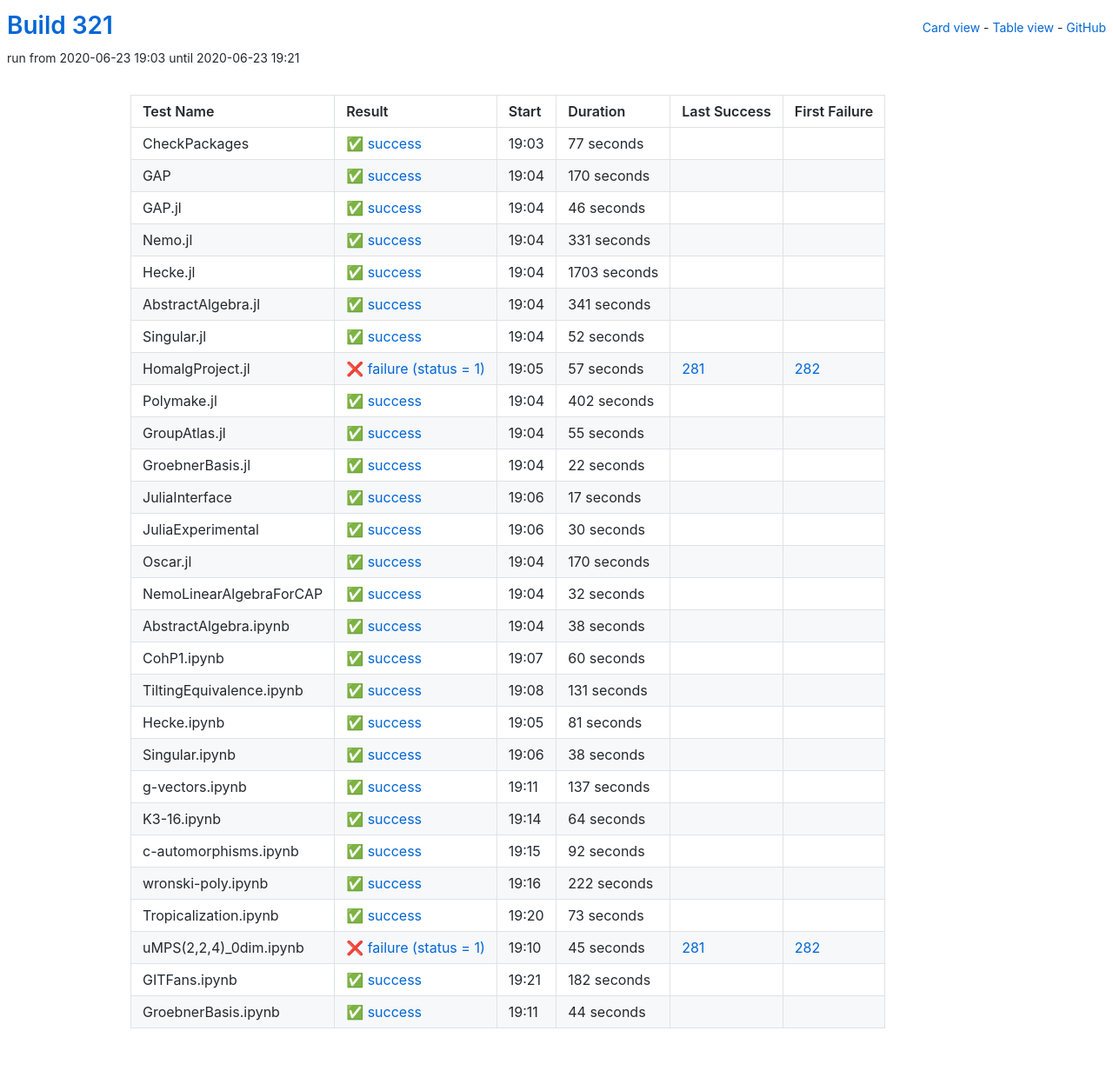
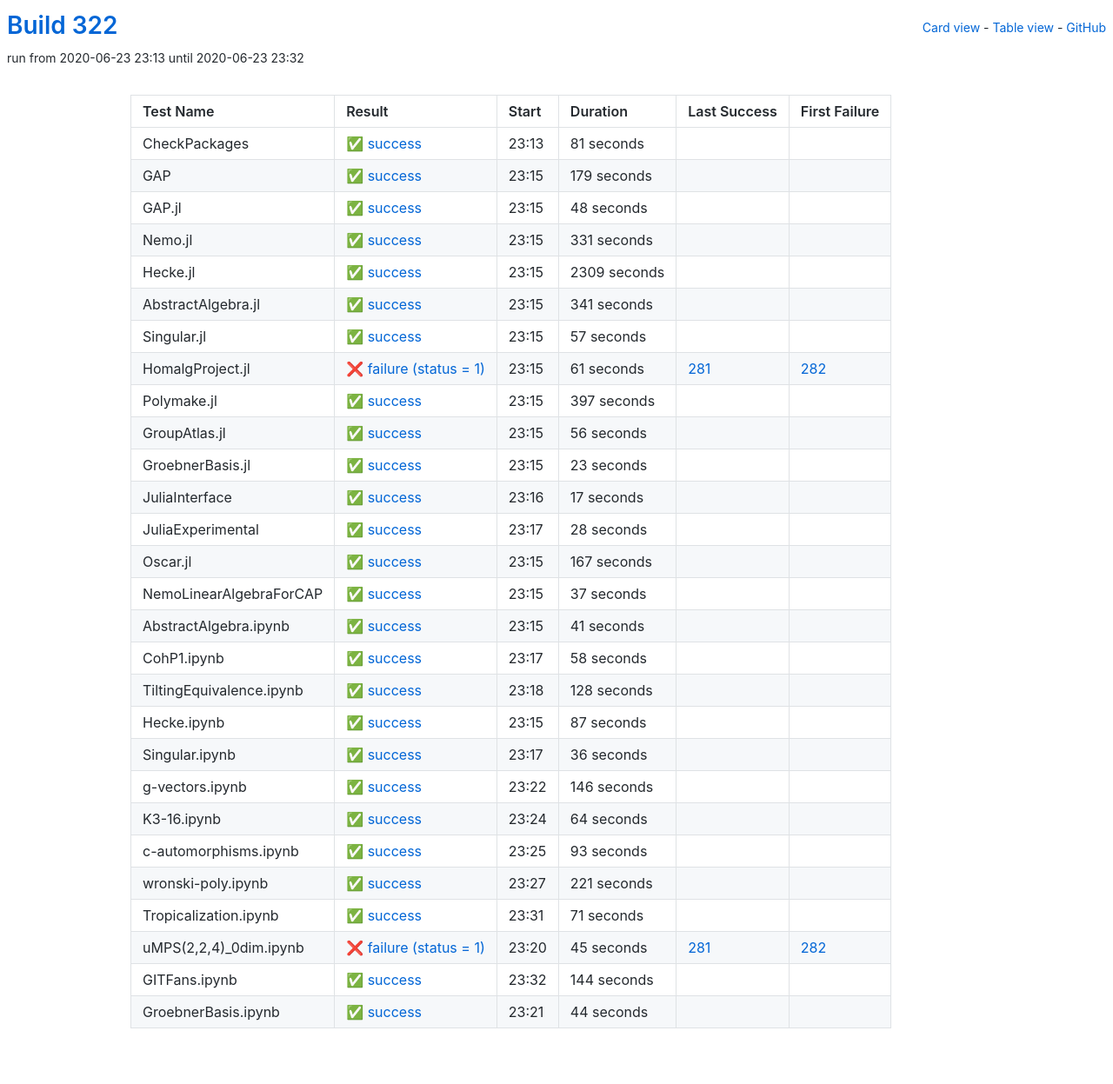
Before and after one commit to oscar-system/oscar-ci-status-stable, a Jekyll site: the page built from table.html, in a window 1280 px wide. Shown: the whole page at 87% size. Built offline with Jekyll 4.4.1, drawn with Linux system fonts in a browser that asks for light colours.

Commit message:
Build #322

```diff
--- a/_data/ci.yml
+++ b/_data/ci.yml
@@ -1,6 +1,6 @@
 ---
-build: 321
-build_url: https://oscarci.mathematik.uni-kl.de/job/oscar-stable/321/
+build: 322
+build_url: https://oscarci.mathematik.uni-kl.de/job/oscar-stable/322/
 job: oscar-stable
 organization: oscar-system
 repo: oscar-ci-status-stable
@@ -8,44 +8,44 @@ repourl: https://github.com/oscar-system/oscar-ci-status-stable
 tests:
 - name: CheckPackages
   id: checkpackages
-  log: https://oscarci.mathematik.uni-kl.de/job/oscar-stable/321/artifact/logs/build-321/CheckPackages.log
-  start: 2020-06-23 19:03
+  log: https://oscarci.mathematik.uni-kl.de/job/oscar-stable/322/artifact/logs/build-322/CheckPackages.log
+  start: 2020-06-23 23:13
   success: true
   exitcode: 0
   status: success
-  duration: 77
+  duration: 81
   last_success: false
   last_success_url:
   first_failure: false
   first_failure_url:
 - name: GAP
   id: gap
-  log: https://oscarci.mathematik.uni-kl.de/job/oscar-stable/321/artifact/logs/build-321/GAP.log
-  start: 2020-06-23 19:04
+  log: https://oscarci.mathematik.uni-kl.de/job/oscar-stable/322/artifact/logs/build-322/GAP.log
+  start: 2020-06-23 23:15
   success: true
   exitcode: 0
   status: success
-  duration: 170
+  duration: 179
   last_success: false
   last_success_url:
   first_failure: false
   first_failure_url:
 - name: GAP.jl
   id: gap-jl
-  log: https://oscarci.mathematik.uni-kl.de/job/oscar-stable/321/artifact/logs/build-321/GAP.jl.log
-  start: 2020-06-23 19:04
+  log: https://oscarci.mathematik.uni-kl.de/job/oscar-stable/322/artifact/logs/build-322/GAP.jl.log
+  start: 2020-06-23 23:15
   success: true
   exitcode: 0
   status: success
-  duration: 46
+  duration: 48
   last_success: false
   last_success_url:
   first_failure: false
   first_failure_url:
 - name: Nemo.jl
   id: nemo-jl
-  log: https://oscarci.mathematik.uni-kl.de/job/oscar-stable/321/artifact/logs/build-321/Nemo.jl.log
-  start: 2020-06-23 19:04
+  log: https://oscarci.mathematik.uni-kl.de/job/oscar-stable/322/artifact/logs/build-322/Nemo.jl.log
+  start: 2020-06-23 23:15
   success: true
   exitcode: 0
   status: success
@@ -56,20 +56,20 @@ tests:
   first_failure_url:
 - name: Hecke.jl
   id: hecke-jl
-  log: https://oscarci.mathematik.uni-kl.de/job/oscar-stable/321/artifact/logs/build-321/Hecke.jl.log
-  start: 2020-06-23 19:04
+  log: https://oscarci.mathematik.uni-kl.de/job/oscar-stable/322/artifact/logs/build-322/Hecke.jl.log
+  start: 2020-06-23 23:15
   success: true
   exitcode: 0
   status: success
-  duration: 1703
+  duration: 2309
   last_success: false
   last_success_url:
   first_failure: false
   first_failure_url:
 - name: AbstractAlgebra.jl
   id: abstractalgebra-jl
-  log: https://oscarci.mathematik.uni-kl.de/job/oscar-stable/321/artifact/logs/build-321/AbstractAlgebra.jl.log
-  start: 2020-06-23 19:04
+  log: https://oscarci.mathematik.uni-kl.de/job/oscar-stable/322/artifact/logs/build-322/AbstractAlgebra.jl.log
+  start: 2020-06-23 23:15
   success: true
   exitcode: 0
   status: success
@@ -80,68 +80,68 @@ tests:
   first_failure_url:
 - name: Singular.jl
   id: singular-jl
-  log: https://oscarci.mathematik.uni-kl.de/job/oscar-stable/321/artifact/logs/build-321/Singular.jl.log
-  start: 2020-06-23 19:04
+  log: https://oscarci.mathematik.uni-kl.de/job/oscar-stable/322/artifact/logs/build-322/Singular.jl.log
+  start: 2020-06-23 23:15
   success: true
   exitcode: 0
   status: success
-  duration: 52
+  duration: 57
   last_success: false
   last_success_url:
   first_failure: false
   first_failure_url:
 - name: HomalgProject.jl
   id: homalgproject-jl
-  log: https://oscarci.mathematik.uni-kl.de/job/oscar-stable/321/artifact/logs/build-321/HomalgProject.jl.log
-  start: 2020-06-23 19:05
+  log: https://oscarci.mathematik.uni-kl.de/job/oscar-stable/322/artifact/logs/build-322/HomalgProject.jl.log
+  start: 2020-06-23 23:15
   success: false
   exitcode: 1
   status: failure
-  duration: 57
+  duration: 61
   last_success: 281
   last_success_url: https://oscarci.mathematik.uni-kl.de/job/oscar-stable/281/
   first_failure: 282
   first_failure_url: https://oscarci.mathematik.uni-kl.de/job/oscar-stable/282/
 - name: Polymake.jl
   id: polymake-jl
-  log: https://oscarci.mathematik.uni-kl.de/job/oscar-stable/321/artifact/logs/build-321/Polymake.jl.log
-  start: 2020-06-23 19:04
+  log: https://oscarci.mathematik.uni-kl.de/job/oscar-stable/322/artifact/logs/build-322/Polymake.jl.log
+  start: 2020-06-23 23:15
   success: true
   exitcode: 0
   status: success
-  duration: 402
+  duration: 397
   last_success: false
   last_success_url:
   first_failure: false
   first_failure_url:
 - name: GroupAtlas.jl
   id: groupatlas-jl
-  log: https://oscarci.mathematik.uni-kl.de/job/oscar-stable/321/artifact/logs/build-321/GroupAtlas.jl.log
-  start: 2020-06-23 19:04
+  log: https://oscarci.mathematik.uni-kl.de/job/oscar-stable/322/artifact/logs/build-322/GroupAtlas.jl.log
+  start: 2020-06-23 23:15
   success: true
   exitcode: 0
   status: success
-  duration: 55
+  duration: 56
   last_success: false
   last_success_url:
   first_failure: false
   first_failure_url:
 - name: GroebnerBasis.jl
   id: groebnerbasis-jl
-  log: https://oscarci.mathematik.uni-kl.de/job/oscar-stable/321/artifact/logs/build-321/GroebnerBasis.jl.log
-  start: 2020-06-23 19:04
+  log: https://oscarci.mathematik.uni-kl.de/job/oscar-stable/322/artifact/logs/build-322/GroebnerBasis.jl.log
+  start: 2020-06-23 23:15
   success: true
   exitcode: 0
   status: success
-  duration: 22
+  duration: 23
   last_success: false
   last_success_url:
   first_failure: false
   first_failure_url:
 - name: JuliaInterface
   id: juliainterface
-  log: https://oscarci.mathematik.uni-kl.de/job/oscar-stable/321/artifact/logs/build-321/JuliaInterface.log
-  start: 2020-06-23 19:06
+  log: https://oscarci.mathematik.uni-kl.de/job/oscar-stable/322/artifact/logs/build-322/JuliaInterface.log
+  start: 2020-06-23 23:16
   success: true
   exitcode: 0
   status: success
@@ -152,116 +152,116 @@ tests:
   first_failure_url:
 - name: JuliaExperimental
   id: juliaexperimental
-  log: https://oscarci.mathematik.uni-kl.de/job/oscar-stable/321/artifact/logs/build-321/JuliaExperimental.log
-  start: 2020-06-23 19:06
+  log: https://oscarci.mathematik.uni-kl.de/job/oscar-stable/322/artifact/logs/build-322/JuliaExperimental.log
+  start: 2020-06-23 23:17
   success: true
   exitcode: 0
   status: success
-  duration: 30
+  duration: 28
   last_success: false
   last_success_url:
   first_failure: false
   first_failure_url:
 - name: Oscar.jl
   id: oscar-jl
-  log: https://oscarci.mathematik.uni-kl.de/job/oscar-stable/321/artifact/logs/build-321/Oscar.jl.log
-  start: 2020-06-23 19:04
+  log: https://oscarci.mathematik.uni-kl.de/job/oscar-stable/322/artifact/logs/build-322/Oscar.jl.log
+  start: 2020-06-23 23:15
   success: true
   exitcode: 0
   status: success
-  duration: 170
+  duration: 167
   last_success: false
   last_success_url:
   first_failure: false
   first_failure_url:
 - name: NemoLinearAlgebraForCAP
   id: nemolinearalgebraforcap
-  log: https://oscarci.mathematik.uni-kl.de/job/oscar-stable/321/artifact/logs/build-321/NemoLinearAlgebraForCAP.log
-  start: 2020-06-23 19:04
+  log: https://oscarci.mathematik.uni-kl.de/job/oscar-stable/322/artifact/logs/build-322/NemoLinearAlgebraForCAP.log
+  start: 2020-06-23 23:15
   success: true
   exitcode: 0
   status: success
-  duration: 32
+  duration: 37
   last_success: false
   last_success_url:
   first_failure: false
   first_failure_url:
 - name: AbstractAlgebra.ipynb
   id: abstractalgebra-ipynb
-  log: https://oscarci.mathematik.uni-kl.de/job/oscar-stable/321/artifact/logs/build-321/AbstractAlgebra.ipynb.log
-  start: 2020-06-23 19:04
+  log: https://oscarci.mathematik.uni-kl.de/job/oscar-stable/322/artifact/logs/build-322/AbstractAlgebra.ipynb.log
+  start: 2020-06-23 23:15
   success: true
   exitcode: 0
   status: success
-  duration: 38
+  duration: 41
   last_success: false
   last_success_url:
   first_failure: false
   first_failure_url:
 - name: CohP1.ipynb
   id: cohp1-ipynb
-  log: https://oscarci.mathematik.uni-kl.de/job/oscar-stable/321/artifact/logs/build-321/CohP1.ipynb.log
-  start: 2020-06-23 19:07
+  log: https://oscarci.mathematik.uni-kl.de/job/oscar-stable/322/artifact/logs/build-322/CohP1.ipynb.log
+  start: 2020-06-23 23:17
   success: true
   exitcode: 0
   status: success
-  duration: 60
+  duration: 58
   last_success: false
   last_success_url:
   first_failure: false
   first_failure_url:
 - name: TiltingEquivalence.ipynb
   id: tiltingequivalence-ipynb
-  log: https://oscarci.mathematik.uni-kl.de/job/oscar-stable/321/artifact/logs/build-321/TiltingEquivalence.ipynb.log
-  start: 2020-06-23 19:08
+  log: https://oscarci.mathematik.uni-kl.de/job/oscar-stable/322/artifact/logs/build-322/TiltingEquivalence.ipynb.log
+  start: 2020-06-23 23:18
   success: true
   exitcode: 0
   status: success
-  duration: 131
+  duration: 128
   last_success: false
   last_success_url:
   first_failure: false
   first_failure_url:
 - name: Hecke.ipynb
   id: hecke-ipynb
-  log: https://oscarci.mathematik.uni-kl.de/job/oscar-stable/321/artifact/logs/build-321/Hecke.ipynb.log
-  start: 2020-06-23 19:05
+  log: https://oscarci.mathematik.uni-kl.de/job/oscar-stable/322/artifact/logs/build-322/Hecke.ipynb.log
+  start: 2020-06-23 23:15
   success: true
   exitcode: 0
   status: success
-  duration: 81
+  duration: 87
   last_success: false
   last_success_url:
   first_failure: false
   first_failure_url:
 - name: Singular.ipynb
   id: singular-ipynb
-  log: https://oscarci.mathematik.uni-kl.de/job/oscar-stable/321/artifact/logs/build-321/Singular.ipynb.log
-  start: 2020-06-23 19:06
+  log: https://oscarci.mathematik.uni-kl.de/job/oscar-stable/322/artifact/logs/build-322/Singular.ipynb.log
+  start: 2020-06-23 23:17
   success: true
   exitcode: 0
   status: success
-  duration: 38
+  duration: 36
   last_success: false
   last_success_url:
   first_failure: false
   first_failure_url:
 - name: g-vectors.ipynb
   id: g-vectors-ipynb
-  log: https://oscarci.mathematik.uni-kl.de/job/oscar-stable/321/artifact/logs/build-321/g-vectors.ipynb.log
-  start: 2020-06-23 19:11
+  log: https://oscarci.mathematik.uni-kl.de/job/oscar-stable/322/artifact/logs/build-322/g-vectors.ipynb.log
+  start: 2020-06-23 23:22
   success: true
   exitcode: 0
   status: success
-  duration: 137
+  duration: 146
   last_success: false
   last_success_url:
   first_failure: false
   first_failure_url:
 - name: K3-16.ipynb
   id: k3-16-ipynb
-  log: https://oscarci.mathematik.uni-kl.de/job/oscar-stable/321/artifact/logs/build-321/K3-16.ipynb.log
-  start: 2020-06-23 19:14
+  log: https://oscarci.mathematik.uni-kl.de/job/oscar-stable/322/artifact/logs/build-322/K3-16.ipynb.log
+  start: 2020-06-23 23:24
   success: true
   exitcode: 0
   status: success
@@ -272,44 +272,44 @@ tests:
   first_failure_url:
 - name: c-automorphisms.ipynb
   id: c-automorphisms-ipynb
-  log: https://oscarci.mathematik.uni-kl.de/job/oscar-stable/321/artifact/logs/build-321/c-automorphisms.ipynb.log
-  start: 2020-06-23 19:15
+  log: https://oscarci.mathematik.uni-kl.de/job/oscar-stable/322/artifact/logs/build-322/c-automorphisms.ipynb.log
+  start: 2020-06-23 23:25
   success: true
   exitcode: 0
   status: success
-  duration: 92
+  duration: 93
   last_success: false
   last_success_url:
   first_failure: false
   first_failure_url:
 - name: wronski-poly.ipynb
   id: wronski-poly-ipynb
-  log: https://oscarci.mathematik.uni-kl.de/job/oscar-stable/321/artifact/logs/build-321/wronski-poly.ipynb.log
-  start: 2020-06-23 19:16
+  log: https://oscarci.mathematik.uni-kl.de/job/oscar-stable/322/artifact/logs/build-322/wronski-poly.ipynb.log
+  start: 2020-06-23 23:27
   success: true
   exitcode: 0
   status: success
-  duration: 222
+  duration: 221
   last_success: false
   last_success_url:
   first_failure: false
   first_failure_url:
 - name: Tropicalization.ipynb
   id: tropicalization-ipynb
-  log: https://oscarci.mathematik.uni-kl.de/job/oscar-stable/321/artifact/logs/build-321/Tropicalization.ipynb.log
-  start: 2020-06-23 19:20
+  log: https://oscarci.mathematik.uni-kl.de/job/oscar-stable/322/artifact/logs/build-322/Tropicalization.ipynb.log
+  start: 2020-06-23 23:31
   success: true
   exitcode: 0
   status: success
-  duration: 73
+  duration: 71
   last_success: false
   last_success_url:
   first_failure: false
   first_failure_url:
 - name: uMPS(2,2,4)_0dim.ipynb
   id: umps-2-2-4-0dim-ipynb
-  log: https://oscarci.mathematik.uni-kl.de/job/oscar-stable/321/artifact/logs/build-321/uMPS-2-2-4-_0dim.ipynb.log
-  start: 2020-06-23 19:10
+  log: https://oscarci.mathematik.uni-kl.de/job/oscar-stable/322/artifact/logs/build-322/uMPS-2-2-4-_0dim.ipynb.log
+  start: 2020-06-23 23:20
   success: false
   exitcode: 1
   status: failure
@@ -320,20 +320,20 @@ tests:
   first_failure_url: https://oscarci.mathematik.uni-kl.de/job/oscar-stable/282/
 - name: GITFans.ipynb
   id: gitfans-ipynb
-  log: https://oscarci.mathematik.uni-kl.de/job/oscar-stable/321/artifact/logs/build-321/GITFans.ipynb.log
-  start: 2020-06-23 19:21
+  log: https://oscarci.mathematik.uni-kl.de/job/oscar-stable/322/artifact/logs/build-322/GITFans.ipynb.log
+  start: 2020-06-23 23:32
   success: true
   exitcode: 0
   status: success
-  duration: 182
+  duration: 144
   last_success: false
   last_success_url:
   first_failure: false
   first_failure_url:
 - name: GroebnerBasis.ipynb
   id: groebnerbasis-ipynb
-  log: https://oscarci.mathematik.uni-kl.de/job/oscar-stable/321/artifact/logs/build-321/GroebnerBasis.ipynb.log
-  start: 2020-06-23 19:11
+  log: https://oscarci.mathematik.uni-kl.de/job/oscar-stable/322/artifact/logs/build-322/GroebnerBasis.ipynb.log
+  start: 2020-06-23 23:21
   success: true
   exitcode: 0
   status: success
```
Also changed, not shown: README.md.
